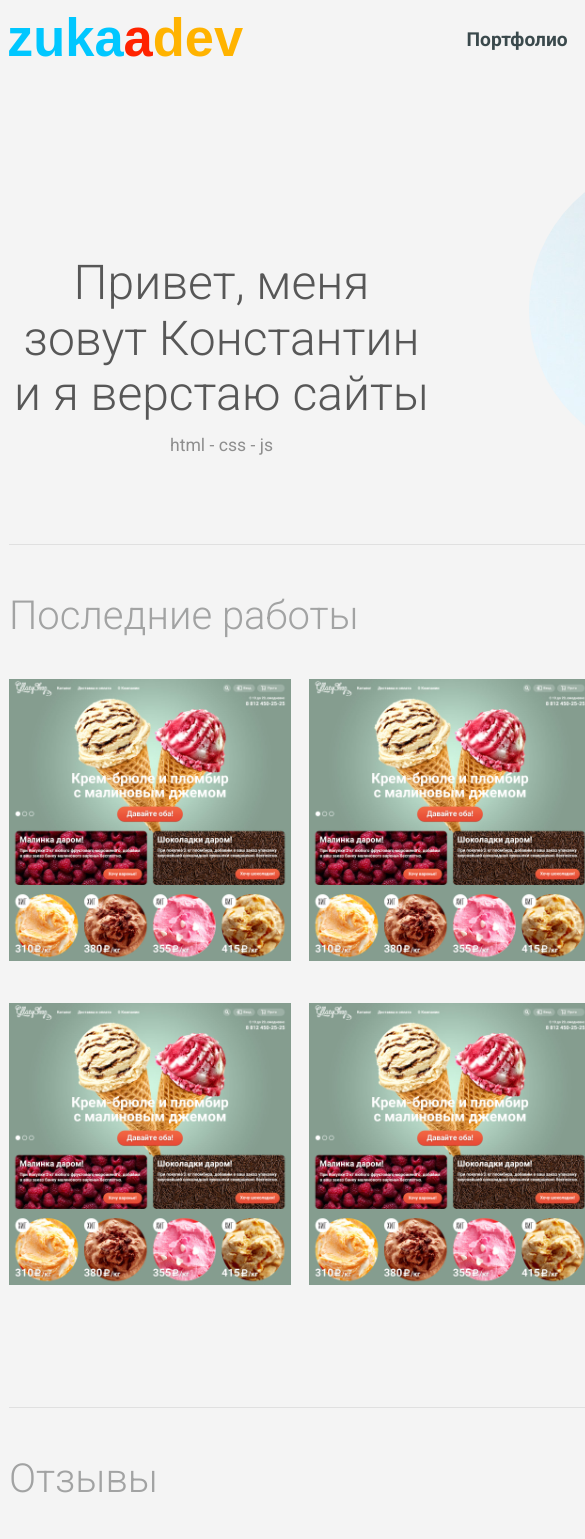
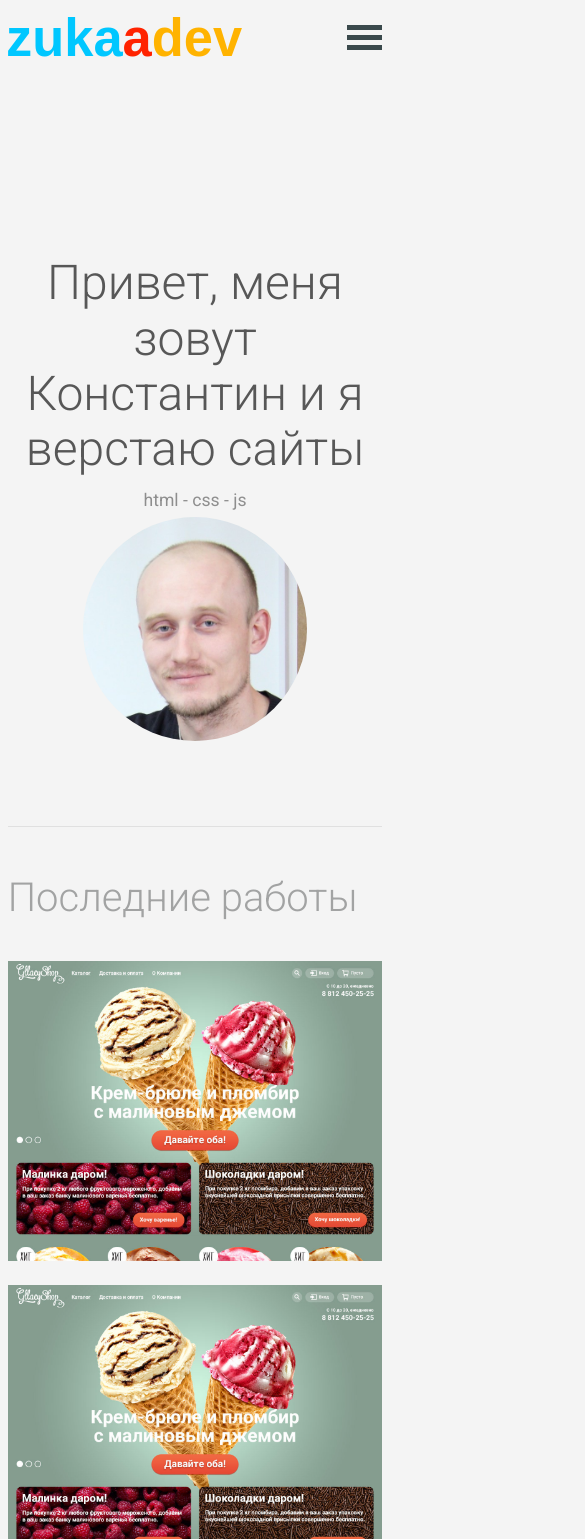
Before and after one commit to zukaaman/zukaaman.github.io, a plain HTML site: page index.html in a window 390 px wide. Shown: the top 1539 px of the page, 585 px wide, since content can reach past the window. Drawn offline with Linux system fonts and the light colour scheme.

Commit message:
response

```diff
--- a/css/style.css
+++ b/css/style.css
@@ -36,9 +36,23 @@ input[type="checkbox"].visually-hidden {
 .container {
   box-sizing: border-box;
   max-width: 1200px;
-  min-width: 900px;
+  min-width: 768px;
   margin: 0 auto;
-  padding: 0 2.3%;
+  padding: 0 2%;
+}
+
+@media (max-width: 768px){
+  .container {
+    max-width: 768px;
+    min-width: 426px;
+  }
+}
+
+@media (max-width: 425px){
+  .container {
+    max-width: 425px;
+    min-width: 0;
+  }
 }
 
 .main-header {
@@ -46,14 +60,73 @@ input[type="checkbox"].visually-hidden {
 }
 
 .main-navigation {
+  position: relative;
+
   display: flex;
   flex-wrap: wrap;
+  justify-content: space-between;
 }
 
+/*@media (max-width: 768px){
+  .main-navigation {
+    flex-direction: column;
+  }
+}*/
+
 .main-header-logo {
-  width: 50%;
+  width: 234px;
 
   text-align: left;
+}
+
+.toggle {
+  display: none;
+
+  width: 35px;
+  height: 5px;
+  margin-top: 35px;
+
+  background-color: #3a494c;
+}
+
+.toggle::before {
+  content: "";
+
+  position: absolute;
+  top: 25px;
+
+  width: 35px;
+  height: 5px;
+
+  background-color: #3a494c;
+}
+
+.toggle::after {
+  content: "";
+
+  position: absolute;
+  top: 45px;
+
+  width: 35px;
+  height: 5px;
+
+  background-color: #3a494c;
+}
+
+@media (max-width: 768px) {
+  .toggle {
+    display: inline-block;
+  }
+}
+
+@media (max-width: 425px) {
+  .toggle {
+    display: inline-block;
+  }
+}
+
+.toggle:hover ~ .site-navigation {
+  display: flex;
 }
 
 .site-navigation {
@@ -61,11 +134,23 @@ input[type="checkbox"].visually-hidden {
   justify-content: space-around;
   align-items: center;
   flex-wrap: wrap;
-  width: 50%;
+  min-width: 50%;
   margin: 0;
   padding: 0;
 
   list-style: none;
+}
+
+@media (max-width: 768px) {
+  .site-navigation {
+    display: none;
+  }
+}
+
+@media (max-width: 425px) {
+  .site-navigation {
+    display: none;
+  }
 }
 
 .site-navigation a {
@@ -113,13 +198,26 @@ input[type="checkbox"].visually-hidden {
   margin-bottom: 5em;
 }
 
+@media (max-width: 768px){
+  .first-wrapper {
+    flex-direction: column;
+  }
+}
+
 .greeting {
   box-sizing: border-box;
 
   width: 50%;
-  margin-right: 2em;
+  margin-right: 2%;
 
   text-align: center;
+}
+
+@media (max-width: 768px){
+  .greeting {
+    width: 100%;
+    margin-right: 0;
+  }
 }
 
 .greeting h3 {
@@ -148,13 +246,27 @@ input[type="checkbox"].visually-hidden {
   text-align: center;
 }
 
+@media (max-width: 768px){
+  .my-foto {
+    width: 100%;
+  }
+}
+
 .me {
+  width: 80%;
+
   border-radius: 50%;
+}
+
+@media (max-width: 768px){
+  .me {
+    width: 60%;
+  }
 }
 
 .portfolio {
   padding-top: 3em;
-  margin-bottom: 5em;
+  margin-bottom: 3.5em;
 
   border-top: 1px solid #E0E0E0;
 }
@@ -178,23 +290,40 @@ input[type="checkbox"].visually-hidden {
   list-style: none;
 }
 
-.portfolio-list li {
+.portfolio-list-item {
   width: 32%;
   height:300px;
   margin-right: 2%;
   margin-bottom: 1.5em;
-}
 
-.portfolio-list li:nth-child(3n) {
-  margin-right: 0;
-}
-
-.portfolio-list-item {
   background-image: url("../img/gllacy.jpg");
   background-repeat: no-repeat;
   background-size: 100%;
 
   overflow: hidden;
+}
+
+@media (max-width: 768px){
+  .portfolio-list-item {
+    width: 49%;
+  }
+}
+
+@media (max-width: 425px){
+  .portfolio-list-item {
+    width: 100%;
+    margin-right: 0;
+  }
+}
+
+.portfolio-list-item:nth-child(3n) {
+  margin-right: 0;
+}
+
+@media (max-width: 768px) {
+  .portfolio-list-item:nth-child(2n) {
+    margin-right: 0;
+  }
 }
 
 .details {
@@ -254,30 +383,6 @@ input[type="checkbox"].visually-hidden {
   transform: translateX(0);
 }
 
-/*.portfolio-list-item a::before {
-  content: "";
-
-  position: absolute;
-
-  display: block;
-  width: 100%;
-  height: 300px;
-
-  opacity: 0;
-
-  transition: transform 0.3s ease-in-out;
-  transform: translateX(-100%);
-}*/
-
-/*.portfolio-list-item a:hover::before {
-  z-index: 1;
-
-  opacity: 1;
-  background-color: rgba(39, 159, 124, 0.6);
-
-  transform: translateX(0);
-}*/
-
 .reviews {
   padding-top: 3em;
   margin-bottom: 5em;
@@ -304,19 +409,57 @@ input[type="checkbox"].visually-hidden {
   list-style: none;
 }
 
+@media (max-width: 768px) {
+  .reviews-list {
+    flex-direction: column;
+  }
+}
+
+@media (max-width: 425px) {
+  .reviews-list {
+    flex-direction: row;
+  }
+}
+
 .reviews-list li {
   width: 32%;
-  height:500px;
   margin-right: 2%;
 
   background-color: grey;
 }
 
+@media (max-width: 768px) {
+  .reviews-list li {
+    width: 100%;
+    margin-right: 0;
+    margin-bottom: 2em;
+  }
+}
+
 .reviews-list li:nth-child(3n) {
   margin-right: 0;
+  margin-bottom: 0;
 }
 
 .reviews-list article {
+  text-align: center;
+}
+
+@media (max-width: 768px) {
+  .reviews-list article {
+    display: flex;
+
+    text-align: left;
+  }
+}
+
+@media (max-width: 425px) {
+  .reviews-list article {
+    flex-direction: column;
+  }
+}
+
+.reviews-list .whois {
   text-align: center;
 }
 
@@ -361,6 +504,12 @@ input[type="checkbox"].visually-hidden {
   margin-bottom: 2em;
 }
 
+@media (max-width: 425px) {
+  .footer-top {
+    flex-direction: column;
+  }
+}
+
 .footer-top h2,
 .footer-top h3 {
   margin: 0;
@@ -376,7 +525,14 @@ input[type="checkbox"].visually-hidden {
   position: relative;
 
   width: 50%;
-  margin-right: 2em;
+  margin-right: 2%;
+}
+
+@media (max-width: 425px) {
+  .about {
+    width: 100%;
+    margin-right: 0;
+  }
 }
 
 .about p {
@@ -391,6 +547,12 @@ input[type="checkbox"].visually-hidden {
   box-sizing: border-box;
 
   width: 50%;
+}
+
+@media (max-width: 425px) {
+  .form {
+    width: 100%;
+  }
 }
 
 .main-form input,
@@ -490,40 +652,3 @@ input[type="checkbox"].visually-hidden {
   font-size: 1.1em;
   color: #ffffff;
 }
-
-/*@media (max-width: 800px){
-  .first-wrapper {
-    flex-direction: column;
-  }
-}
-
-@media (max-width: 800px){
-  .greeting {
-    width: 100%;
-    margin-right: 0;
-  }
-}
-
-@media (max-width: 800px){
-  .my-foto {
-    width: 100%;
-  }
-}
-
-@media (max-width: 800px){
-  .main-navigation {
-    flex-direction: column;
-  }
-}
-
-@media (max-width: 800px){
-  .portfolio-list li {
-    width: 49%;
-  }
-}
-
-@media (max-width: 800px) {
-  .portfolio-list li:nth-child(2n) {
-    margin-right: 0;
-  }
-}*/
--- a/index.html
+++ b/index.html
@@ -2,6 +2,7 @@
 <html lang="ru">
   <head>
     <meta charset="utf-8">
+    <meta name="viewport" content="width=device-width, initial-scale=1">
     <title>zukaadev</title>
     <link href="https://fonts.googleapis.com/css?family=Roboto:300,400,500,700&amp;subset=cyrillic" rel="stylesheet">
     <link rel="stylesheet" href="css/normalize.css">
@@ -15,6 +16,7 @@
         <a class="main-header-logo">
           <img src="img/logo.svg" width="234" height="75" alt="Логотип zukaadev">
         </a>
+        <div class="toggle"></div>
         <ul class="site-navigation">
           <li><a href="#portfolio">Портфолио</a></li>
           <li><a href="#reviews">Отзывы</a></li>
@@ -38,7 +40,7 @@
 
         <section class="my-foto">
           <h2 class="visually-hidden">Мое фото</h2>
-            <img class="me" src="img/foto.jpg" width="300" height="300" alt="Это я">
+            <img class="me" src="img/foto.jpg" alt="Это я">
         </section>
 
       </div>
@@ -52,42 +54,42 @@
           <li class="portfolio-list-item">
             <div class="details">
               <h3>gllacy</h3>
-              <p>Мой выпускной проект. Сайт интернет-магазина мороженого. Резиновая верстка, HTML5, CSS3, JS.</p>
+              <p>Проект сайта интернет-магазина мороженого. Резиновая верстка, HTML5, CSS3, JS.</p>
               <a href="https://htmlacademy-htmlcss.github.io/79715-gllacy/master/">Посмотреть</a>
             </div>
           </li>
           <li class="portfolio-list-item">
             <div class="details">
               <h3>gllacy</h3>
-              <p>Мой выпускной проект. Сайт интернет-магазина мороженого. Резиновая верстка, HTML5, CSS3, JS.</p>
+              <p>Проект сайта интернет-магазина мороженого. Резиновая верстка, HTML5, CSS3, JS.</p>
               <a href="https://htmlacademy-htmlcss.github.io/79715-gllacy/master/">Посмотреть</a>
             </div>
           </li>
           <li class="portfolio-list-item">
             <div class="details">
               <h3>gllacy</h3>
-              <p>Мой выпускной проект. Сайт интернет-магазина мороженого. Резиновая верстка, HTML5, CSS3, JS.</p>
+              <p>Проект сайта интернет-магазина мороженого. Резиновая верстка, HTML5, CSS3, JS.</p>
               <a href="https://htmlacademy-htmlcss.github.io/79715-gllacy/master/">Посмотреть</a>
             </div>
           </li>
           <li class="portfolio-list-item">
             <div class="details">
               <h3>gllacy</h3>
-              <p>Мой выпускной проект. Сайт интернет-магазина мороженого. Резиновая верстка, HTML5, CSS3, JS.</p>
+              <p>Проект сайта интернет-магазина мороженого. Резиновая верстка, HTML5, CSS3, JS.</p>
               <a href="https://htmlacademy-htmlcss.github.io/79715-gllacy/master/">Посмотреть</a>
             </div>
           </li>
           <li class="portfolio-list-item">
             <div class="details">
               <h3>gllacy</h3>
-              <p>Мой выпускной проект. Сайт интернет-магазина мороженого. Резиновая верстка, HTML5, CSS3, JS.</p>
+              <p>Проект сайта интернет-магазина мороженого. Резиновая верстка, HTML5, CSS3, JS.</p>
               <a href="https://htmlacademy-htmlcss.github.io/79715-gllacy/master/">Посмотреть</a>
             </div>
           </li>
           <li class="portfolio-list-item">
             <div class="details">
               <h3>gllacy</h3>
-              <p>Мой выпускной проект. Сайт интернет-магазина мороженого. Резиновая верстка, HTML5, CSS3, JS.</p>
+              <p>Проект сайта интернет-магазина мороженого. Резиновая верстка, HTML5, CSS3, JS.</p>
               <a href="https://htmlacademy-htmlcss.github.io/79715-gllacy/master/">Посмотреть</a>
             </div>
           </li>
@@ -99,26 +101,38 @@
         <ul class="reviews-list">
           <li>
             <article>
+              <div class="whois">
                 <img src="img/foto.jpg" width="150" height="150" alt="фото заказа">
                 <h1>имя заказчика</h1>
                 <h2>Кто такой</h2>
+              </div>
+              <div class="review">
                 <p>Lorem ipsum dolor sit amet, consectetur adipiscing elit. Sed et quam est.</p>
+              </div>
             </article>
           </li>
           <li>
             <article>
+              <div class="whois">
                 <img src="img/foto.jpg" width="150" height="150" alt="фото заказа">
                 <h1>имя заказчика</h1>
                 <h2>Кто такой</h2>
+              </div>
+              <div class="review">
                 <p>Lorem ipsum dolor sit amet, consectetur adipiscing elit. Sed et quam est.</p>
+              </div>
             </article>
           </li>
           <li>
             <article>
+              <div class="whois">
                 <img src="img/foto.jpg" width="150" height="150" alt="фото заказа">
                 <h1>имя заказчика</h1>
                 <h2>Кто такой</h2>
+              </div>
+              <div class="review">
                 <p>Lorem ipsum dolor sit amet, consectetur adipiscing elit. Sed et quam est.</p>
+              </div>
             </article>
           </li>
         </ul>
```
Lines whose indentation alone changed are shown as unchanged.
